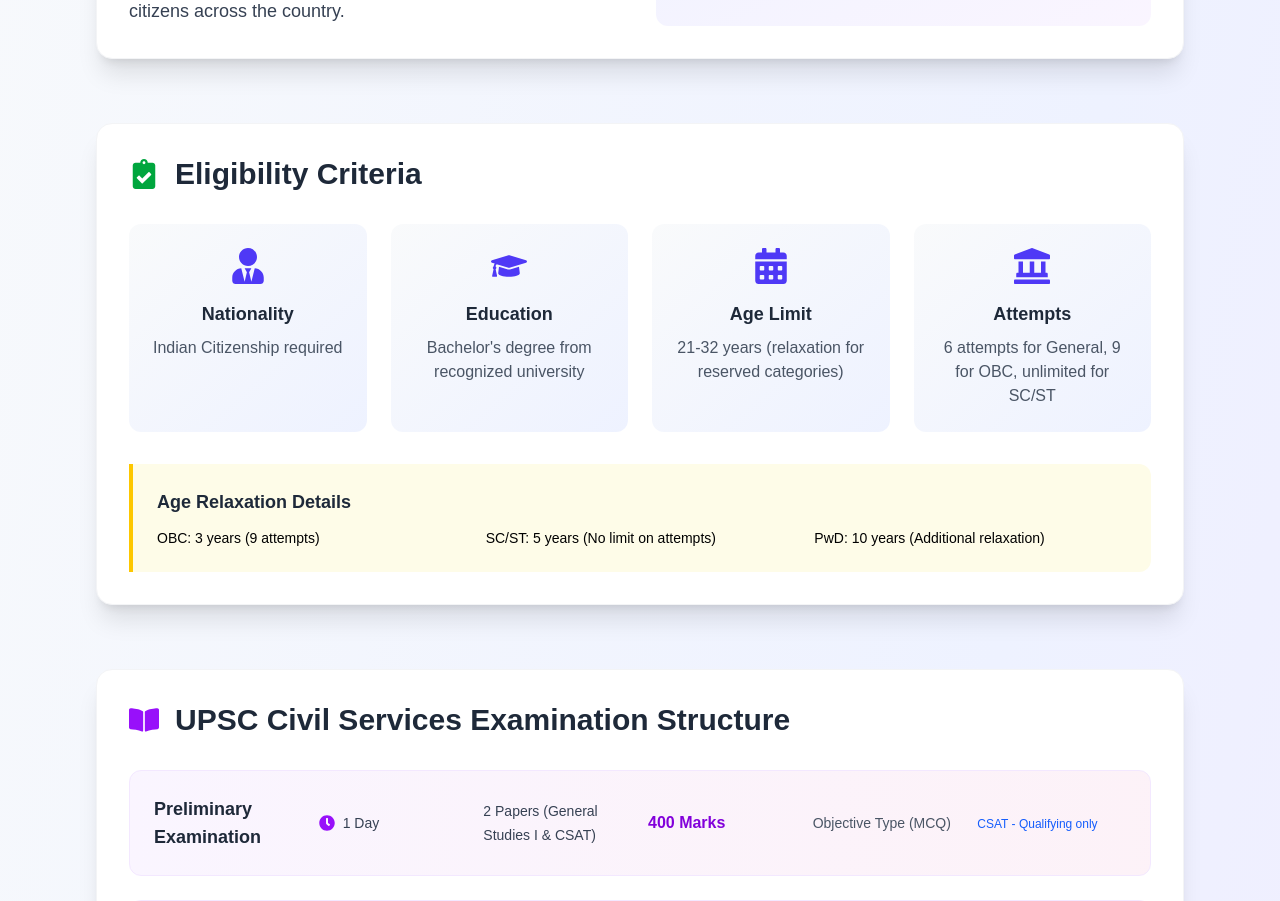
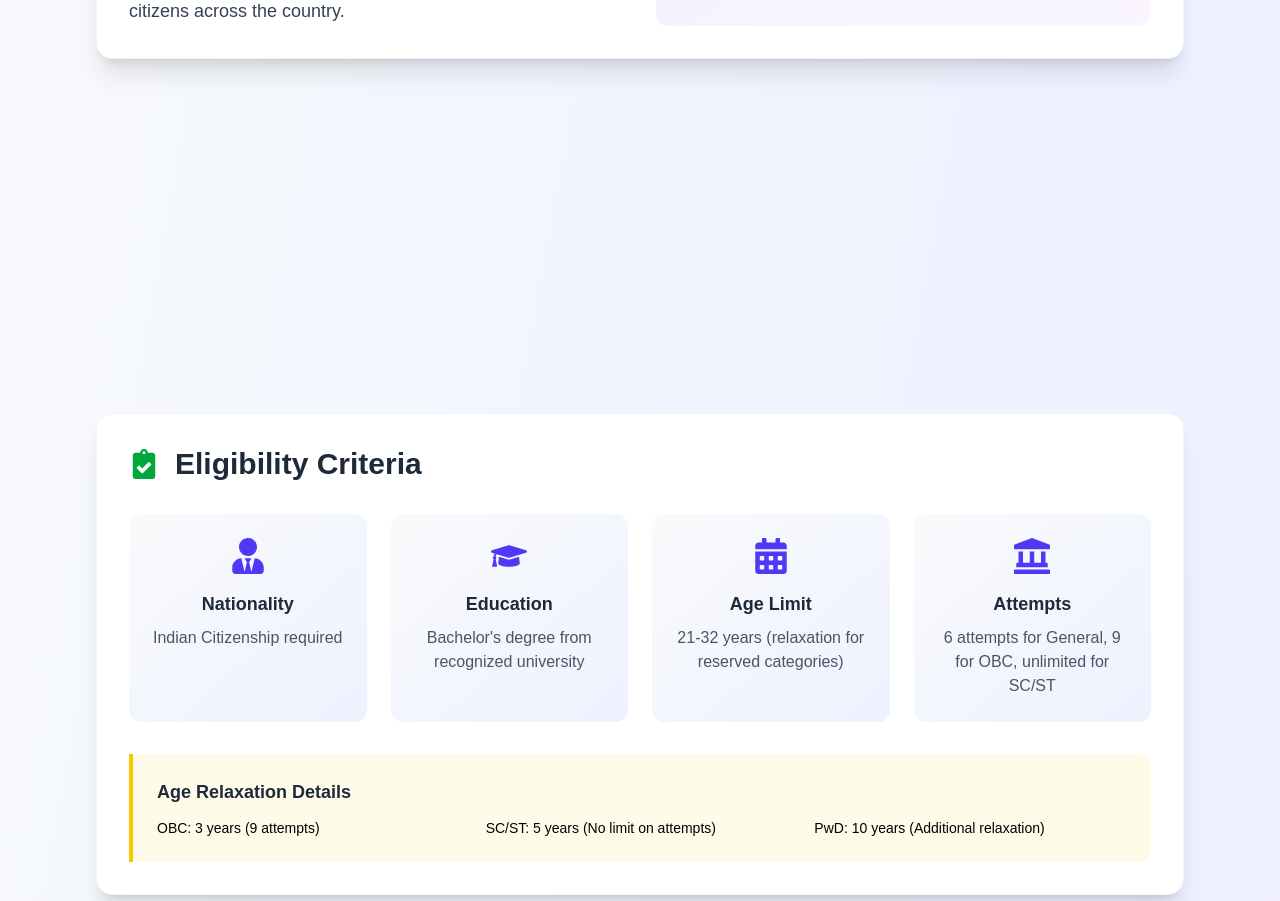
Before and after one commit to yogeshkumawat2027/zero2career, a Next.js app: page /careers/ias in a window 1280 px wide. Shown: the part 860-1761 px from the top of the page. Built offline with nearby package versions, Linux system fonts and the light colour scheme.

Commit message:
fixed issues

```diff
--- a/src/app/careers/ias/page.jsx
+++ b/src/app/careers/ias/page.jsx
@@ -227,12 +227,16 @@
         </section>
 
         {/* <!-- First Add --> */}
-        <ins className="adsbygoogle"
-          style={{ display: 'block' }}
+        <div className="my-10 flex justify-center">
+          <ins
+          className="adsbygoogle"
+          style={{ display: 'block', minWidth: '300px', minHeight: '250px' }}
           data-ad-client="ca-pub-3189112748745866"
           data-ad-slot="3753621711"
           data-ad-format="auto"
-          data-full-width-responsive="true"></ins>
+          data-full-width-responsive="true"
+          data-adtest={process.env.NODE_ENV !== 'production' ? 'on' : undefined}></ins>
+        </div>
         <Script id="ias-adsense-init" strategy="afterInteractive">
           {`(window.adsbygoogle = window.adsbygoogle || []).push({});`}
         </Script>
```
